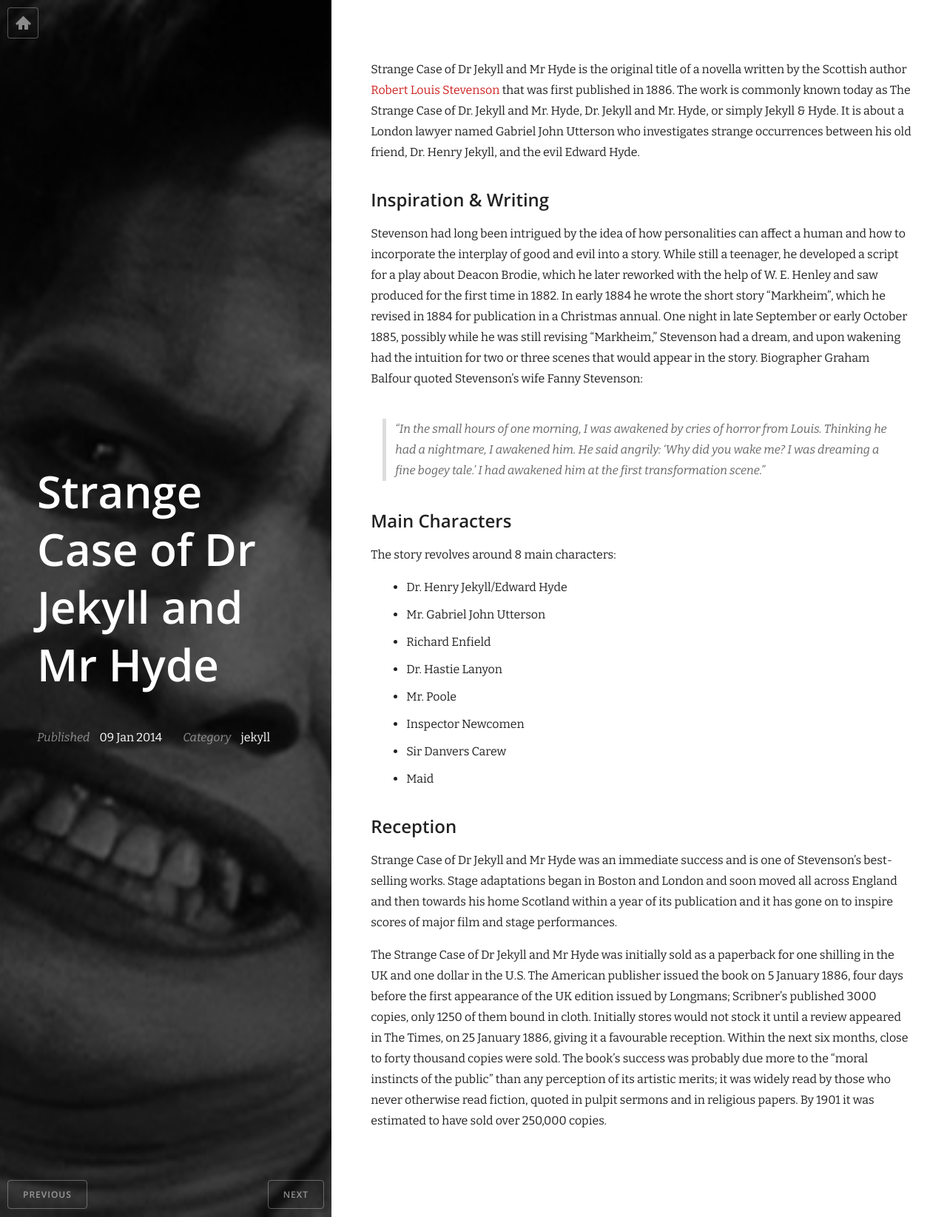
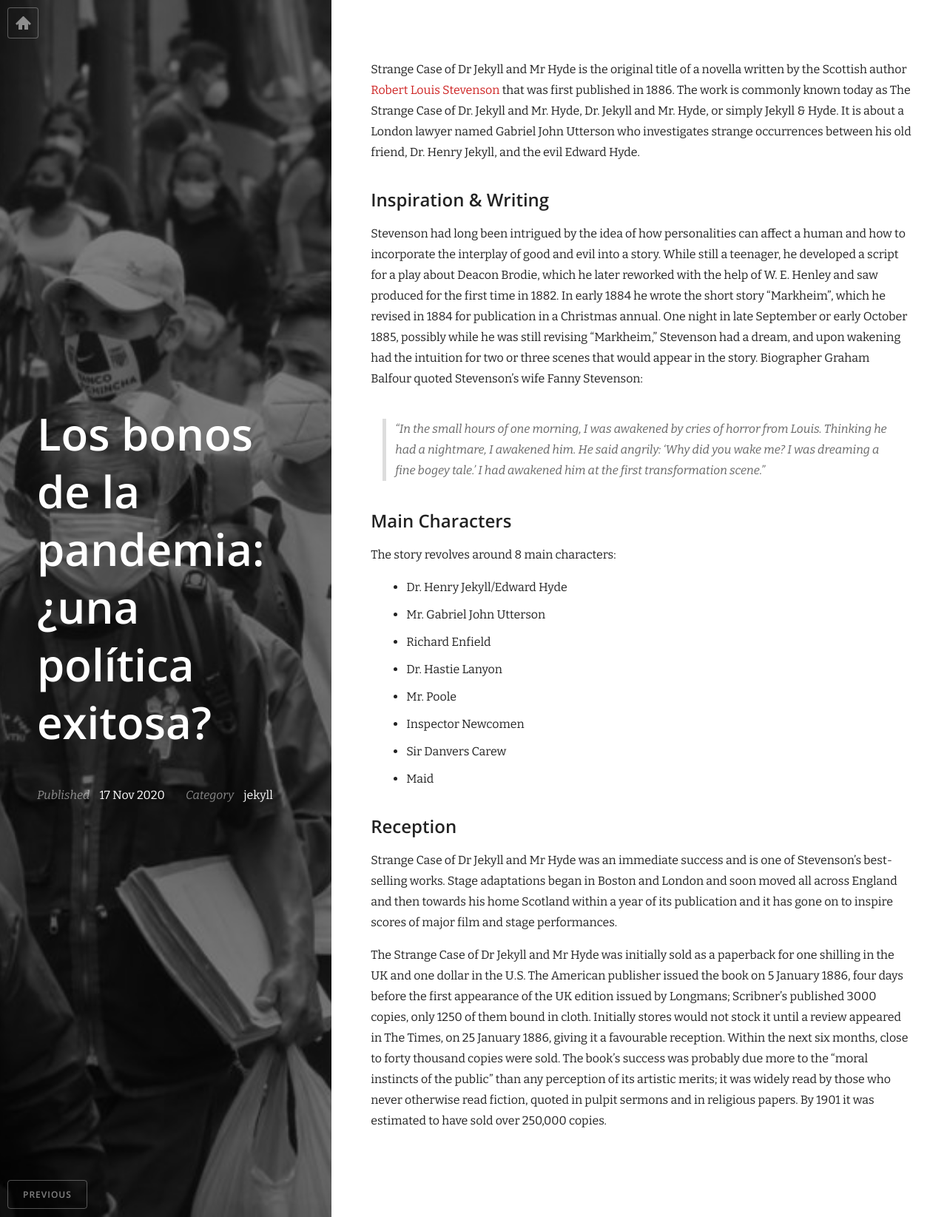
Before and after one commit to hfarfanreto/politicas_publicas, a Jekyll site: the page built from _posts/2020-11-17-los-bonos-de-la-pandemia.md, in a window 1280 px wide. Shown: the whole page at 74% size. Built offline with Jekyll 4.4.1, drawn with Linux system fonts in a browser that asks for light colours; nearby versions of some CDN libraries.

Commit message:
Update and rename 2020-02-09-los-bonos-de-la-pandemia.md to 2020-11-17-los-bonos-de-la-pandemia.md

```diff
--- a/_posts/2020-02-09-los-bonos-de-la-pandemia.md
+++ b/_posts/2020-11-17-los-bonos-de-la-pandemia.md
@@ -1,9 +1,9 @@
 ---
 layout: post
-title: "Strange Case of Dr Jekyll and Mr Hyde"
-date: 2014-01-09 12:00:00
+title: "Los bonos de la pandemia: ¿una política exitosa?"
+date: 2020-11-17 12:00:00
 categories: jekyll
-featured_image: /images/cover.jpg
+featured_image: /images/pandemia1.jpg
 ---
 
 Strange Case of Dr Jekyll and Mr Hyde is the original title of a novella written by the Scottish author [Robert Louis Stevenson]() that was first published in 1886. The work is commonly known today as The Strange Case of Dr. Jekyll and Mr. Hyde, Dr. Jekyll and Mr. Hyde, or simply Jekyll & Hyde. It is about a London lawyer named Gabriel John Utterson who investigates strange occurrences between his old friend, Dr. Henry Jekyll, and the evil Edward Hyde.
```
